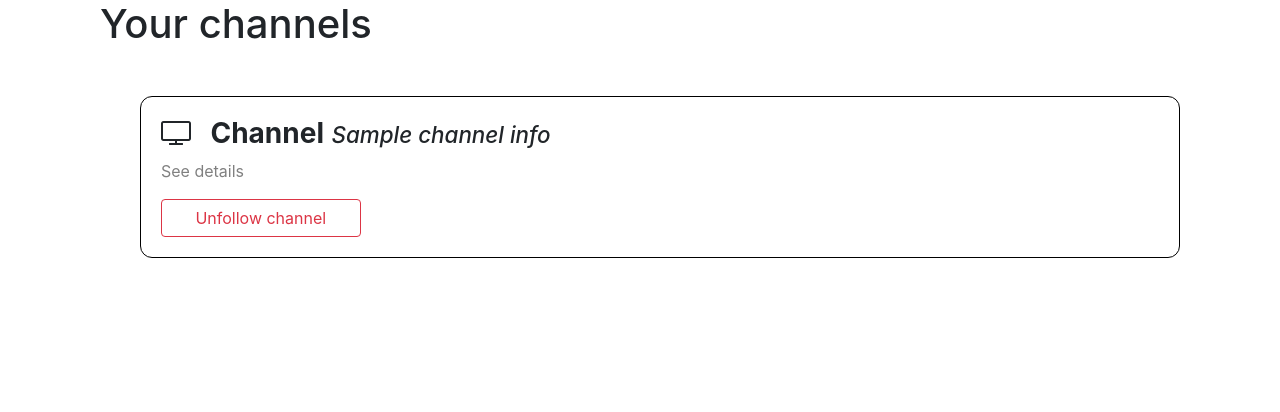
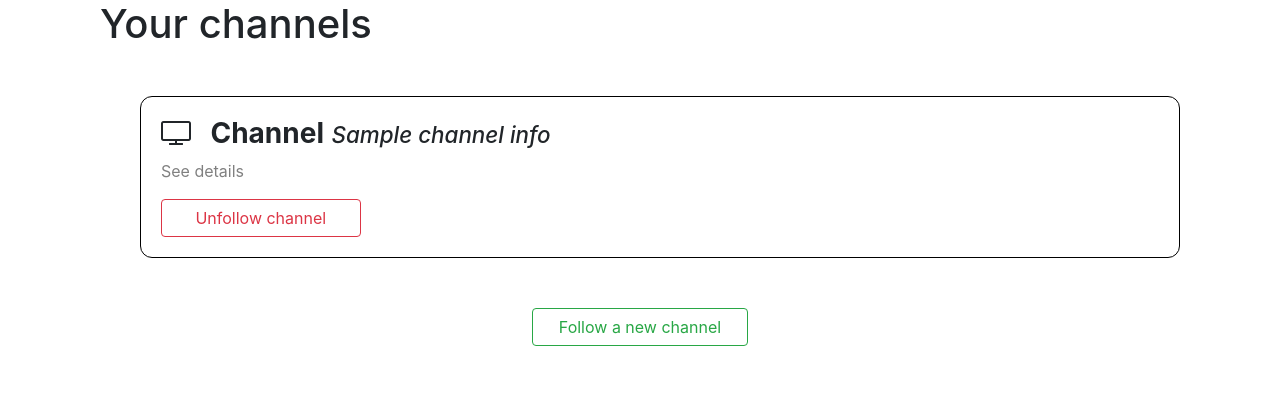
Before and after one commit to lohiermichael/youtube-playlists-follow-up, a Flask app: template templates/channels/index.html in a window 1280 px wide. Shown: the part 106-518 px from the top of the page. Run offline with Flask 2, Linux system fonts and the light colour scheme; the template is opened without the code that fills it: most values are stand-ins (such as "Sample title", 1, 10 or a date in 2020); some libraries are stand-ins or nearby versions.

Commit message:
Make button to create channel

```diff
--- a/app.py
+++ b/app.py
@@ -59,5 +59,10 @@ def unfollow_channel(channel_id):
     return redirect('/channels')
 
 
+@app.route('/channels/create')
+def create_channel():
+    return render_template('channels/new.html')
+
+
 if __name__ == __name__:
     app.run()
--- a/templates/channels/index.html
+++ b/templates/channels/index.html
@@ -20,7 +20,16 @@
     .removeChannelButton {
         display: block;
         width: 20%;
-        margin: 0 0 0 80;
+        font-size: 16px;
+        cursor: pointer;
+        text-align: center;
+        margin-top: 15px;
+    }
+
+    #newChannelButton {
+        display: block;
+        width: 20%;
+        margin: 0 auto;
         font-size: 16px;
         cursor: pointer;
         text-align: center;
@@ -60,6 +69,10 @@
     </ul>
 </div>
 
+<div class="container">
+    <a class="btn btn-block btn-outline-success" id="newChannelButton" href="/channels/create">Follow a new channel</a>
+</div>
+
 <!-- Modal -->
 <div class="modal fade" id="removeModal" tabindex="-1" role="dialog" data-backdrop="static"
     aria-labelledby="removeModalLabel" aria-hidden="true">
@@ -78,7 +91,7 @@
                 <form action="" method="POST" class="mr-auto">
                     <button type="button" class="confirmationRemove btn btn-danger">Unfollow</button>
                 </form>
-                <button type="button" class="btn btn-secondary" data-dismiss="modal">Discard</button>
+                <a type="button" class="btn btn-secondary" data-dismiss="modal" href="channels/create">Discard</a>
 
             </div>
         </div>
--- a/templates/channels/new.html
+++ b/templates/channels/new.html
@@ -0,0 +1 @@
+Make a new channel
```
